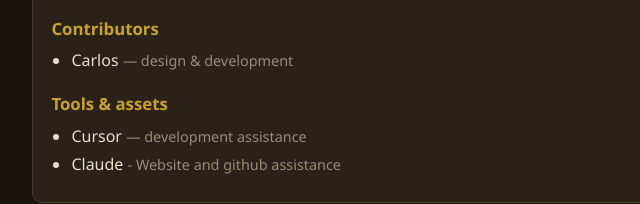
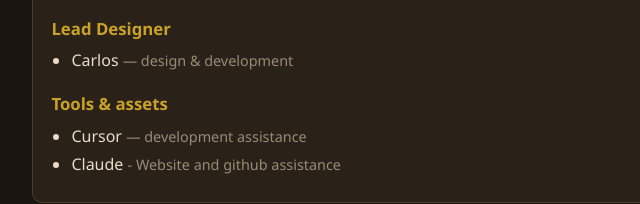
Before and after one commit to losbullitt/Illirial-Trail, an Electron app: page thank-you.html in a window 1280 px wide. Shown: the part 380-584 px from the top of the page, 208-848 px from the left. Drawn offline with Linux system fonts and the light colour scheme.

Commit message:
Update thank-you.html

```diff
--- a/thank-you.html
+++ b/thank-you.html
@@ -73,7 +73,7 @@
         <li><span class="hint">Fezz_</span></li>
       </ul>
 
-      <h2>Contributors</h2>
+      <h2>Lead Designer</h2>
       <ul class="credits-list">
         <!-- Add code, design, writing, and balance contributors here -->
         <li>Carlos <span class="hint">— design &amp; development</span></li>
```
